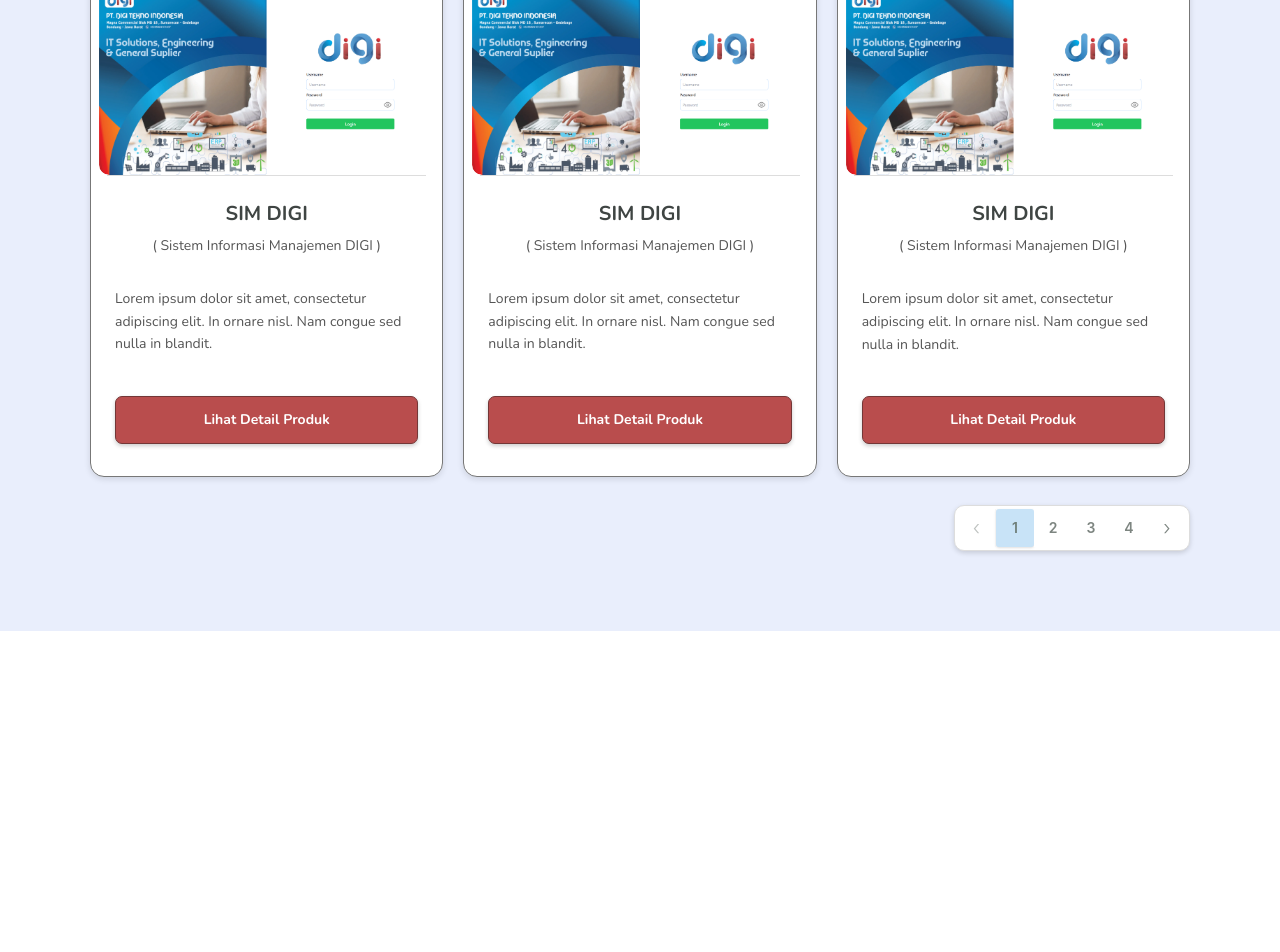
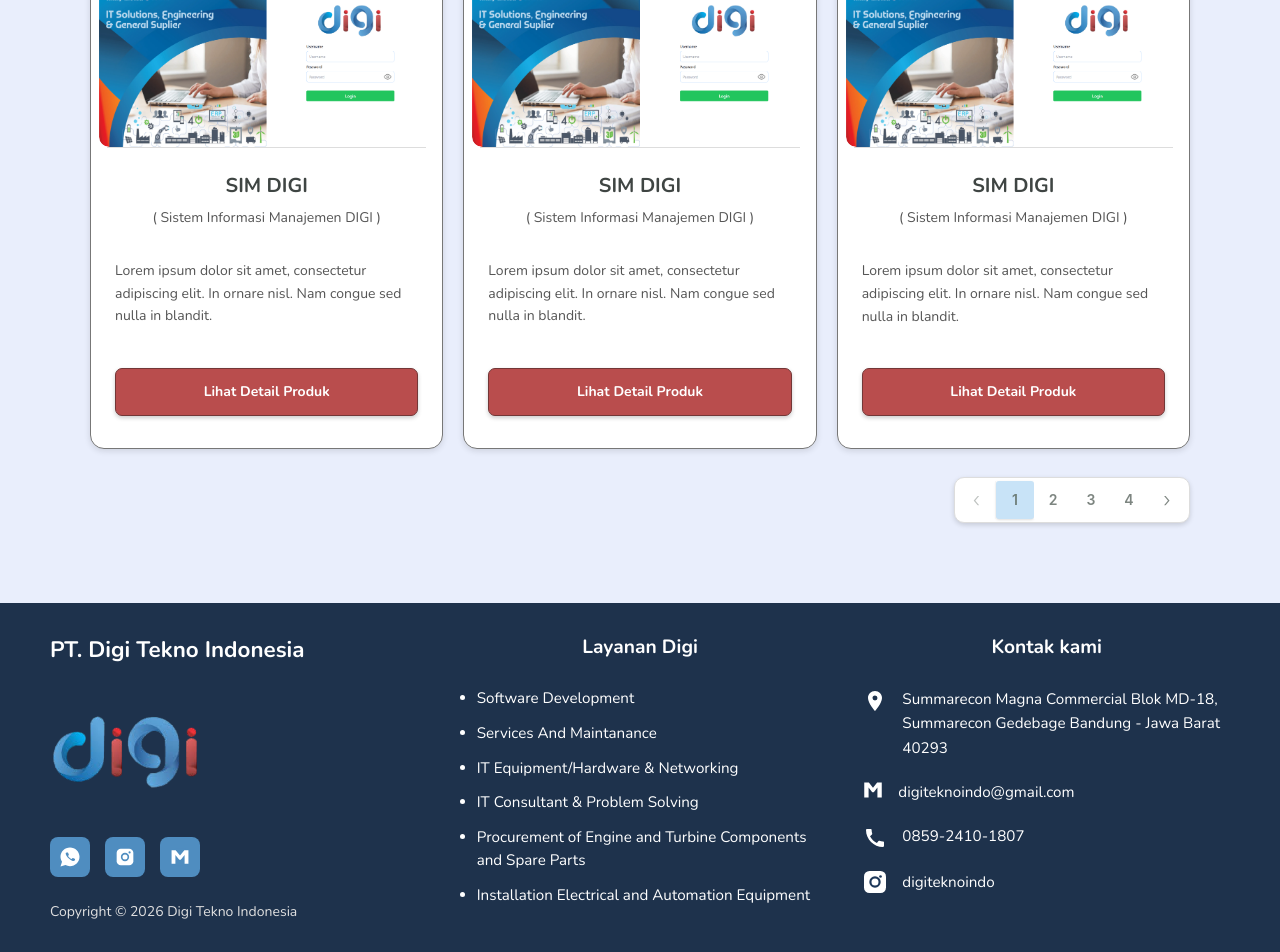
Before and after one commit to agushildan/projek-baru, a React (Vite) app: page /produk/software in a window 1280 px wide. Shown: the part 807-1759 px from the top of the page. Before the commit the page ends 1438 px from the top, so only its background shows below. Built offline with nearby package versions, Linux system fonts and the light colour scheme.

Commit message:
perbaikan

```diff
--- a/src/components/Footer.jsx
+++ b/src/components/Footer.jsx
@@ -24,7 +24,7 @@
 
         <div className="flex-1 md:min-w-[250px] flex flex-col items-start text-left">
           <h2 className="text-[1.4rem] font-extrabold mt-0 mb-2.5 text-left">
-            PT Digi Tekno indonesia
+            PT. Digi Tekno Indonesia
           </h2>
 
           <img
@@ -126,7 +126,7 @@
           </div>
 
           <p className="text-sm text-[#e0e0e0] m-0 text-left">
-            Copyright © 2025 Digi tekno indonesai
+            Copyright © 2026 Digi Tekno Indonesia
           </p>
         </div>
 
@@ -136,22 +136,22 @@
           </h3>
           <ul className="list-disc pl-[18px] md:pl-5 m-0 text-center md:text-left w-full">
             <li className="mb-3 text-[0.95rem] leading-[1.5] text-left">
-              Sofware Development
+              Software Development
             </li>
             <li className="mb-3 text-[0.95rem] leading-[1.5] text-left">
               Services And Maintanance
             </li>
             <li className="mb-3 text-[0.95rem] leading-[1.5] text-left">
-              IT Equipment/hardware & Networking
+              IT Equipment/Hardware &amp; Networking
             </li>
             <li className="mb-3 text-[0.95rem] leading-[1.5] text-left">
-              IT Consultant & Problem Solving
+              IT Consultant &amp; Problem Solving
             </li>
             <li className="mb-3 text-[0.95rem] leading-[1.5] text-left">
-              Procurement of Engine and Turbine Components and Spare part
+              Procurement of Engine and Turbine Components and Spare Parts
             </li>
             <li className="mb-3 text-[0.95rem] leading-[1.5] text-left">
-              Installing Electrical and Automatic Equipment
+              Installation Electrical and Automation Equipment
             </li>
           </ul>
         </div>
@@ -169,8 +169,8 @@
                 <path d="M12 2C8.13 2 5 5.13 5 9c0 5.25 7 13 7 13s7-7.75 7-13c0-3.87-3.13-7-7-7zm0 9.5a2.5 2.5 0 0 1 0-5 2.5 2.5 0 0 1 0 5z" />
               </svg>
               <p className="m-0 text-[0.95rem] leading-[1.6] text-left">
-                Sumarecon Magma Commercial Blok MD-18,Summarecon Gedebage
-                Bandung - Jawa Barat 40294
+                Summarecon Magna Commercial Blok MD-18, Summarecon Gedebage
+                Bandung - Jawa Barat 40293
               </p>
             </li>
             <li className="flex items-start gap-[15px]">
--- a/src/components/Navbar.css
+++ b/src/components/Navbar.css
@@ -6,7 +6,7 @@
   display: flex;
   justify-content: space-between;
   align-items: center;
-  padding: 8px 40px;
+  padding: 4px 40px;
   background-color: rgba(243, 245, 252, 0.75);
 backdrop-filter: blur(10px);
 -webkit-backdrop-filter: blur(10px);
@@ -25,7 +25,7 @@
 }
 
 .logo img {
-  height: 70px;
+  height: 50px;
   width: auto;
   display: block;
 }
--- a/src/components/SoftwareDetail.jsx
+++ b/src/components/SoftwareDetail.jsx
@@ -1,11 +1,11 @@
 import { useEffect, useState } from "react";
-
+import Footer from "./Footer";
 import i18n from "../i18n";
 
 import landscape from "../assets/produk/landscape.png";
 
 function SoftwareDetail() {
-  const [currentLang, setCurrentLang] = useState(i18n.language || "id");
+  const [, setCurrentLang] = useState(i18n.language || "id");
   const [currentPage, setCurrentPage] = useState(1);
 
   const t = (key, defaultValue) => i18n.t(key, { defaultValue });
@@ -50,165 +50,60 @@
   ];
 
   return (
+    <div>
       <section className="w-full min-h-screen bg-[#e9eefc]">
-      {/* =========================
-          HEADER
-      ========================== */}
+        {/* HEADER */}
         <div className="w-full bg-[#e9eefc] px-6 pt-8 pb-8 md:pt-10 md:pb-10">
           <div className="max-w-[1100px] mx-auto text-center">
-          <h1
-            className="
-              font-['Cormorant_Garamond']
-              text-[#222222]
-              text-3xl
-              md:text-4xl
-              font-semibold
-              tracking-wide
-            "
-          >
+            <h1 className="font-['Cormorant_Garamond'] text-[#222222] text-3xl md:text-4xl font-semibold tracking-wide">
               SOFTWARE IT
             </h1>
 
-          <p
-            className="
-              mt-3
-              mx-auto
-              max-w-[900px]
-              font-['Nunito']
-              text-[#666666]
-              text-[10px]
-              sm:text-xs
-              md:text-sm
-              leading-relaxed
-            "
-          >
+            <p className="mt-3 mx-auto max-w-[900px] font-['Nunito'] text-[#666666] text-[10px] sm:text-xs md:text-sm leading-relaxed">
               {t(
                 "deskripsi_produk_jasa",
-              "PT Digi Tekno Indonesia menyediakan Software IT (Website MIS (Manajemen Informasi Sistem), Landing Page, Company Profile, ERP), Mekanik & Engineering (Repair & Services), serta Pengadaan Sparepart dan Material Industri untuk mendukung kebutuhan bisnis.",
+                "PT Digi Tekno Indonesia menyediakan Software IT (Website MIS (Manajemen Informasi Sistem), Landing Page, Company Profile, ERP), Mekanik & Engineering (Repair & Services), serta Pengadaan Sparepart dan Material Industri untuk mendukung kebutuhan bisnis."
               )}
             </p>
           </div>
         </div>
 
-      {/* =========================
-          LIST SOFTWARE
-      ========================== */}
+        {/* LIST SOFTWARE */}
         <div className="w-full px-5 pb-16 md:px-6 md:pb-20">
-        <div
-          className="
-            max-w-[1100px]
-            mx-auto
-            grid
-            grid-cols-1
-            sm:grid-cols-2
-            md:grid-cols-3
-            gap-5
-          "
-        >
+          <div className="max-w-[1100px] mx-auto grid grid-cols-1 sm:grid-cols-2 md:grid-cols-3 gap-5">
             {produkSoftware.map((produk, index) => (
               <div
                 key={index}
-              className="
-    w-full
-    bg-white
-    rounded-[14px]
-    border
-    border-[#777777]
-    p-[8px]
-    shadow-[0_2px_6px_rgba(0,0,0,0.12)]
-  "
+                className="w-full bg-white rounded-[14px] border border-[#777777] p-[8px] shadow-[0_2px_6px_rgba(0,0,0,0.12)]"
               >
-              {/* ISI CARD */}
-              <div
-                className="
-      bg-white
-      rounded-[10px]
-      overflow-hidden
-    "
-              >
-                {/* GAMBAR */}
-                <div
-                  className="
-        w-full
-        aspect-[16/9]
-        bg-white
-        overflow-hidden
-        rounded-[10px]
-      "
-                >
+                <div className="bg-white rounded-[10px] overflow-hidden">
+                  <div className="w-full aspect-[16/9] bg-white overflow-hidden rounded-[10px]">
                     <img
                       src={landscape}
                       alt={produk.title}
-                    className="
-          w-full
-          h-full
-          object-contain
-          rounded-[10px]
-        "
+                      className="w-full h-full object-contain rounded-[10px]"
                     />
                   </div>
 
-                {/* GARIS PEMISAH */}
                   <div className="mx-2 border-t border-[#dddddd]" />
 
-                {/* INFORMASI */}
                   <div className="px-4 py-6 text-center">
-                  <h2
-                    className="
-          font-['Nunito']
-          text-[#3f4543]
-          text-xl
-          font-bold
-        "
-                  >
+                    <h2 className="font-['Nunito'] text-[#3f4543] text-xl font-bold">
                       SIM DIGI
                     </h2>
 
-                  <p
-                    className="
-          mt-2
-          font-['Nunito']
-          text-[#555555]
-          text-sm
-        "
-                  >
+                    <p className="mt-2 font-['Nunito'] text-[#555555] text-sm">
                       ( Sistem Informasi Manajemen DIGI )
                     </p>
 
-                  <p
-                    className="
-          mt-8
-          font-['Nunito']
-          text-[#555555]
-          text-sm
-          leading-relaxed
-          text-left
-        "
-                  >
+                    <p className="mt-8 font-['Nunito'] text-[#555555] text-sm leading-relaxed text-left">
                       Lorem ipsum dolor sit amet, consectetur adipiscing elit. In
                       ornare nisl. Nam congue sed nulla in blandit.
                     </p>
 
                     <button
                       type="button"
-                    className="
-          mt-10
-          w-full
-          h-[48px]
-          bg-[#b94d4d]
-          hover:bg-[#a94444]
-          text-white
-          font-['Nunito']
-          text-sm
-          font-bold
-          rounded-[7px]
-          border
-          border-[#733737]
-          shadow-[0_2px_4px_rgba(0,0,0,0.2)]
-          transition-all
-          duration-200
-          cursor-pointer
-        "
+                      className="mt-10 w-full h-[48px] bg-[#b94d4d] hover:bg-[#a94444] text-white font-['Nunito'] text-sm font-bold rounded-[7px] border border-[#733737] shadow-[0_2px_4px_rgba(0,0,0,0.2)] transition-all duration-200 cursor-pointer"
                     >
                       Lihat Detail Produk
                     </button>
@@ -218,102 +113,40 @@
             ))}
           </div>
 
-        {/* =========================
-    PAGINATION
-========================== */}
-        <div
-          className="
-    max-w-[1100px]
-    mx-auto
-    flex
-    justify-end
-    mt-7
-  "
-        >
-<div
-  className="
-    flex
-    items-center
-    bg-white
-    p-[3px]
-    rounded-[10px]
-    overflow-hidden
-    border
-    border-[#dddddd]
-    shadow-[0_2px_5px_rgba(0,0,0,0.15)]
-  "
->
-            {/* PREVIOUS */}
+          {/* PAGINATION */}
+          <div className="max-w-[1100px] mx-auto flex justify-end mt-7">
+            <div className="flex items-center bg-white p-[3px] rounded-[10px] overflow-hidden border border-[#dddddd] shadow-[0_2px_5px_rgba(0,0,0,0.15)]">
               <button
                 type="button"
                 onClick={() => setCurrentPage((prev) => Math.max(prev - 1, 1))}
                 disabled={currentPage === 1}
-              className="
-        w-[38px]
-        h-[38px]
-        flex
-        items-center
-        justify-center
-        text-[#7d8580]
-        text-xl
-        font-light
-        border-r
-        border-[#eeeeee]
-        hover:bg-[#f5f5f5]
-        transition
-        disabled:opacity-50
-        cursor-pointer
-      "
+                className="w-[38px] h-[38px] flex items-center justify-center text-[#7d8580] text-xl font-light border-r border-[#eeeeee] hover:bg-[#f5f5f5] transition disabled:opacity-50 cursor-pointer"
               >
                 ‹
               </button>
 
-            {/* PAGE 1 */}
               {[1, 2, 3, 4].map((page) => (
                 <button
                   key={page}
                   type="button"
                   onClick={() => setCurrentPage(page)}
-                className={`
-  w-[38px]
-  h-[38px]
-  flex
-  items-center
-  justify-center
-  text-sm
-  font-semibold
-  transition
-  cursor-pointer
-  ${
+                  className={`w-[38px] h-[38px] flex items-center justify-center text-sm font-semibold transition cursor-pointer ${
                     currentPage === page
                       ? "bg-[#c8e3f7] text-[#6f7f7a] rounded-[3px] shadow-sm"
                       : "bg-white text-[#7d8580] hover:bg-[#f5f5f5]"
-  }
-`}
+                  }`}
                 >
                   {page}
                 </button>
               ))}
 
-            {/* NEXT */}
               <button
                 type="button"
-              onClick={() => setCurrentPage((prev) => Math.min(prev + 1, 4))}
+                onClick={() =>
+                  setCurrentPage((prev) => Math.min(prev + 1, 4))
+                }
                 disabled={currentPage === 4}
-              className="
-        w-[38px]
-        h-[38px]
-        flex
-        items-center
-        justify-center
-        text-[#7d8580]
-        text-xl
-        font-light
-        hover:bg-[#f5f5f5]
-        transition
-        disabled:opacity-50
-        cursor-pointer
-      "
+                className="w-[38px] h-[38px] flex items-center justify-center text-[#7d8580] text-xl font-light hover:bg-[#f5f5f5] transition disabled:opacity-50 cursor-pointer"
               >
                 ›
               </button>
@@ -321,6 +154,9 @@
           </div>
         </div>
       </section>
+
+      <Footer />
+    </div>
   );
 }
 
--- a/src/components/beranda.jsx
+++ b/src/components/beranda.jsx
@@ -77,7 +77,7 @@
           <div className="w-full overflow-x-auto pb-2">
             <div
               className="flex flex-nowrap justify-center items-center gap-3 text-[#08283F] font-bold text-xs sm:text-sm md:text-base whitespace-nowrap min-w-max mx-auto"
-              style={{ fontFamily: "'Baloo 2', sans-serif" }}
+              style={{ fontFamily: "'Inter', sans-serif" }}
             >
               <span>{t("solusiit")}</span>
               <span className="font-bold">•</span>
```
Also changed, not shown: src/components/ProdukDetail.jsx (+17 -121 lines). Lines whose indentation alone changed are shown as unchanged.
